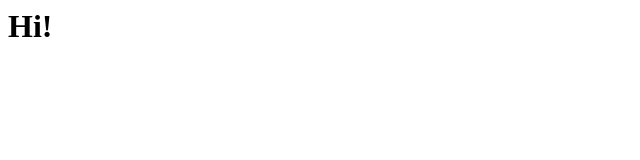
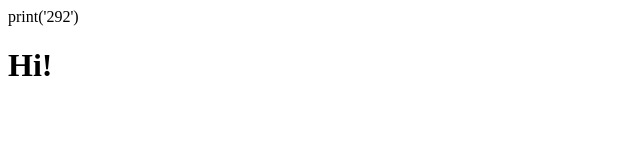
Before and after one commit to Coding-Mania-Begins-Now/Coding-Mania-Begins-Now.github.io, a plain HTML site: page index.html in a window 1280 px wide. Shown: the whole page, without its empty margins (0-640 px from the left). Drawn offline with Linux system fonts and the light colour scheme.

Commit message:
Update index.html

```diff
--- a/index.html
+++ b/index.html
@@ -1 +1,4 @@
+<py-script>
+  print('292')
+  </py-script>
 <h1>Hi!</h1>
```
